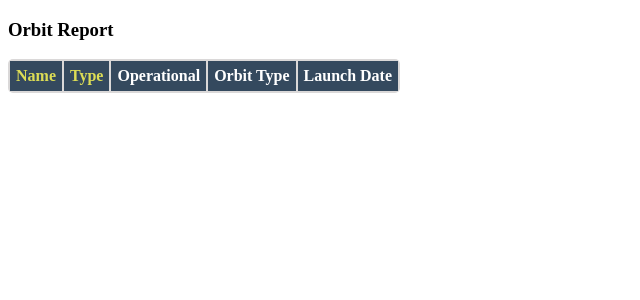
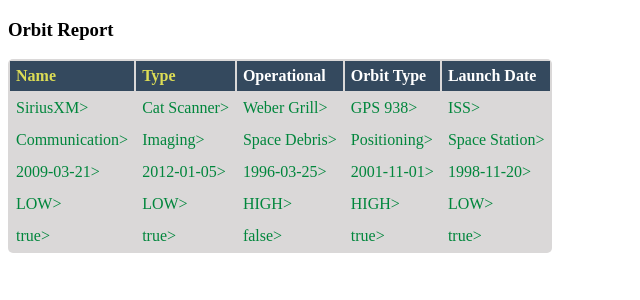
Before and after one commit to Kenan-Kadic/orbit-report, an Angular app: page / in a window 1280 px wide. Shown: the top 300 px of the page, without its empty margins (0-640 px from the left). Built offline with nearby package versions, Linux system fonts and the light colour scheme.

Commit message:
another commit

```diff
--- a/src/app/orbit-list/orbit-list.component.html
+++ b/src/app/orbit-list/orbit-list.component.html
@@ -7,6 +7,19 @@
       <th>Orbit Type</th>
       <th>Launch Date</th>
    </tr>
-   <tr *ngFor = 'let satellite of sourceList'>
+   <tr>
+        <td *ngFor = "let satellite of satellites">{{satellite.name}}></td>
+    </tr>
+    <tr>
+        <td *ngFor = "let satellite of satellites">{{satellite.type}}></td>
+    </tr>
+    <tr>
+        <td *ngFor = "let satellite of satellites">{{satellite.launchDate}}></td>
+    </tr>
+    <tr>
+    <td *ngFor = "let satellite of satellites">{{satellite.orbitType}}></td>
+    </tr>
+    <tr>
+    <td *ngFor = "let satellite of satellites">{{satellite.operational}}></td>
     </tr>
 </table>
```
